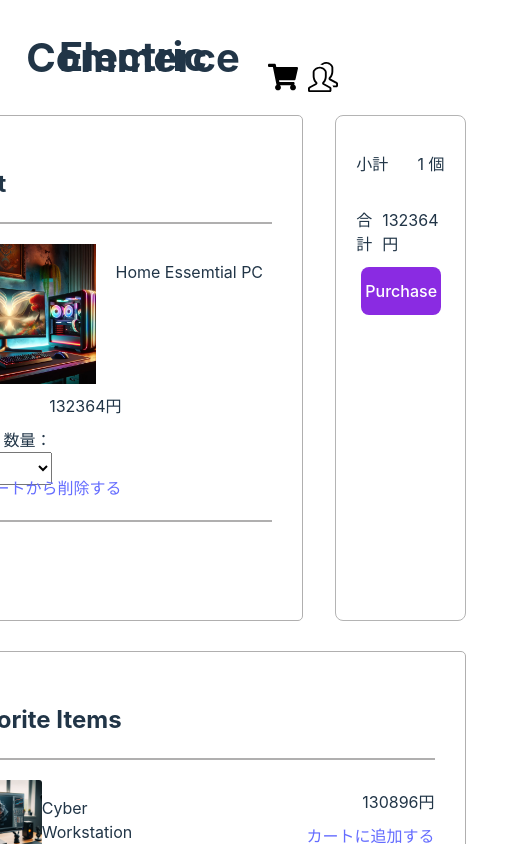
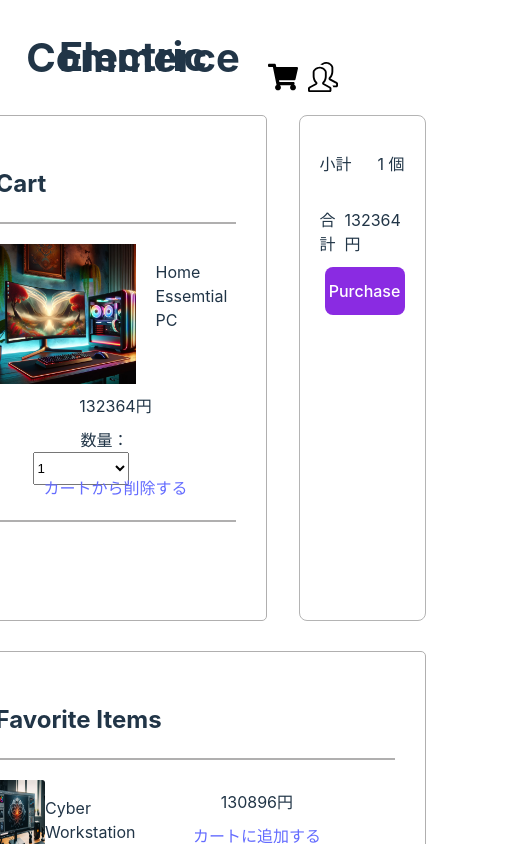
Before and after one commit to kip2/E-Commerce-Site-React, a React (Vite) app in the folder app/: page / in a window 390 px wide. Shown: the top 844 px of the page, 506 px wide, since content can reach past the window. Built offline with nearby package versions, Linux system fonts and the light colour scheme.

Commit message:
cartitemのレイアウト調整

```diff
--- a/app/src/components/molecules/CartItem.css
+++ b/app/src/components/molecules/CartItem.css
@@ -19,7 +19,12 @@
 
 .card-name {
     min-width: 10rem;
+}
 
+@media (max-width: 570px) {
+    .card-name{
+        min-width: 5rem;
+    }
 }
 
 .card-outer::after {
@@ -48,6 +53,12 @@
 }
 
 @media (max-width: 870px) {
+    .price-and-button {
+        width: 100%;
+        display: flex;
+        flex-direction: column;
+        align-items: center;
 
+    }
 
 }
```
